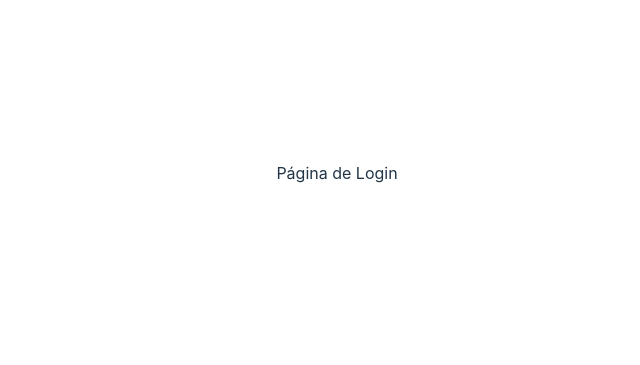
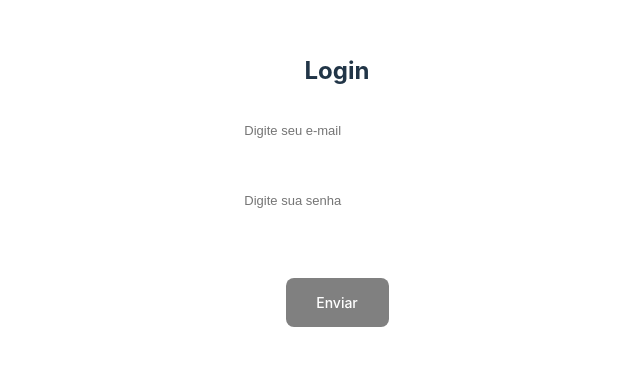
Before and after one commit to brenoealmeida/dinabox-integration-II, a React (Vite) app in the folder shopping-list/: page / in a window 1280 px wide. Shown: the part 227-592 px from the top of the page, without its empty margins (303-943 px from the left). Built offline with nearby package versions, Linux system fonts and the light colour scheme; the HTML template or start-up script is replaced by a standard one.

Commit message:
dev: implements the login page with its form and inputs

```diff
--- a/shopping-list/src/components/Button.jsx
+++ b/shopping-list/src/components/Button.jsx
@@ -1,4 +1,3 @@
-import React from 'react';
 import styles from './Button.module.css';
 
 function Button({ children, type = 'button', onClick, disabled = false }) {
--- a/shopping-list/src/pages/Login.jsx
+++ b/shopping-list/src/pages/Login.jsx
@@ -1,8 +1,51 @@
+import Button from '../components/Button';
+import Form from '../components/Form';
+import Input from '../components/Input';
+import styles from './Login.module.css';
+
+import { useState } from 'react';
+
 function Login() {
+
+    const [login, setLogin] = useState({
+        email: '',
+        password: '',
+    });
+    const disabled = !login.email || !login.password;
+
+    const handleChange = ({target}) => {
+        const { name, value } = target
+        setLogin((prev) => {
+            return {
+                ...prev,
+                [name]: value,
+            }
+        })
+    }
+
+    const handleSubmit = (e) => {
+        e.preventDefault();
+    }
+
     return (
-        <div>
-            Página de Login
-        </div>
+        <section className={styles.container}>
+            <h2>Login</h2>
+            <Form onSubmit={handleSubmit}>
+                <Input placeholder='Digite seu e-mail'
+                    type='email'
+                    name='email'
+                    required
+                    onChange={handleChange}
+                    />
+                <Input placeholder='Digite sua senha'
+                    type='password'
+                    name='password'
+                    required
+                    onChange={handleChange}
+                    />
+            </Form>
+            <Button type='submit' disabled={disabled}>Enviar</Button>
+        </section>
     )
 }
 
--- /dev/null
+++ b/shopping-list/src/pages/Login.module.css
@@ -0,0 +1,16 @@
+.container {
+  display: flex;
+  flex-direction: column;
+  justify-content: center;
+  align-items: center;
+  height: 100vh;
+}
+
+.container>h1 {
+  margin-bottom: 20px;
+}
+
+.container button {
+  margin-top: 30px;
+  margin-bottom: 50px;
+}
```
Also changed, not shown: shopping-list/src/components/Button.module.css (renamed from shopping-list/src/components/Button.modules.css).
